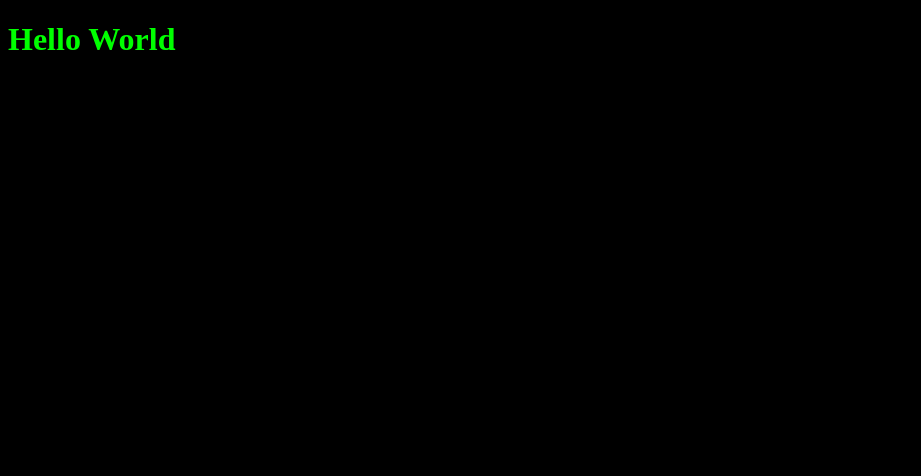
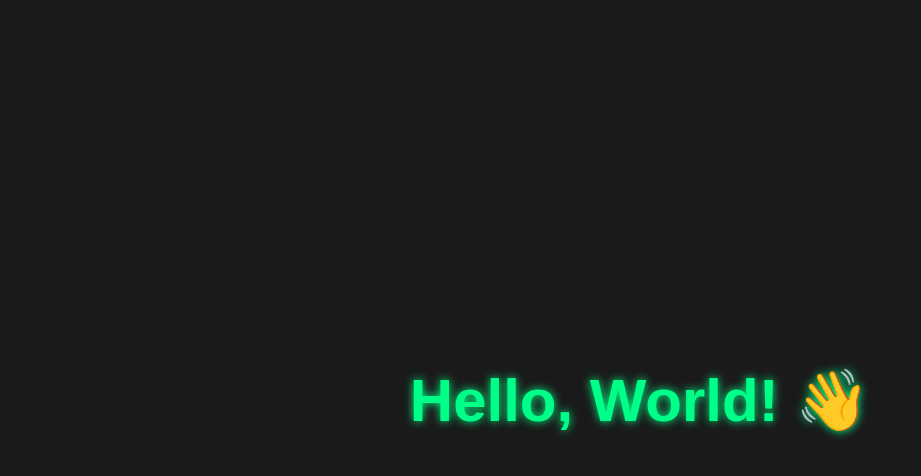
Before and after one commit to semogakaya802-hub/lat_1, a plain HTML site: page index.html in a window 1280 px wide. Shown: the whole page, without its empty margins (0-921 px from the left). Drawn offline with Linux system fonts and the light colour scheme.

Commit message:
Update index.html

```diff
--- a/index.html
+++ b/index.html
@@ -1,19 +1,32 @@
 <!DOCTYPE html>
-<html>
+<html lang="en">
 <head>
-    <title>My Website</title>
+    <meta charset="UTF-8">
+    <meta name="viewport" content="width=device-width, initial-scale=1.0">
+    <title>My First Website</title>
+
     <style>
         body {
-            background-color: black;
+            margin: 0;
+            background-color: #1a1a1a;
+            color: white;
+            font-family: Arial, Helvetica, sans-serif;
+
+            display: flex;
+            justify-content: center;
+            align-items: center;
+            height: 100vh;
         }
 
         h1 {
-            color: lime;
+            color: #00ff88;
+            font-size: 60px;
+            text-shadow: 0 0 10px #00ff88;
         }
     </style>
 </head>
 
 <body>
-    <h1>Hello World</h1>
+    <h1>Hello, World! 👋</h1>
 </body>
 </html>
```
